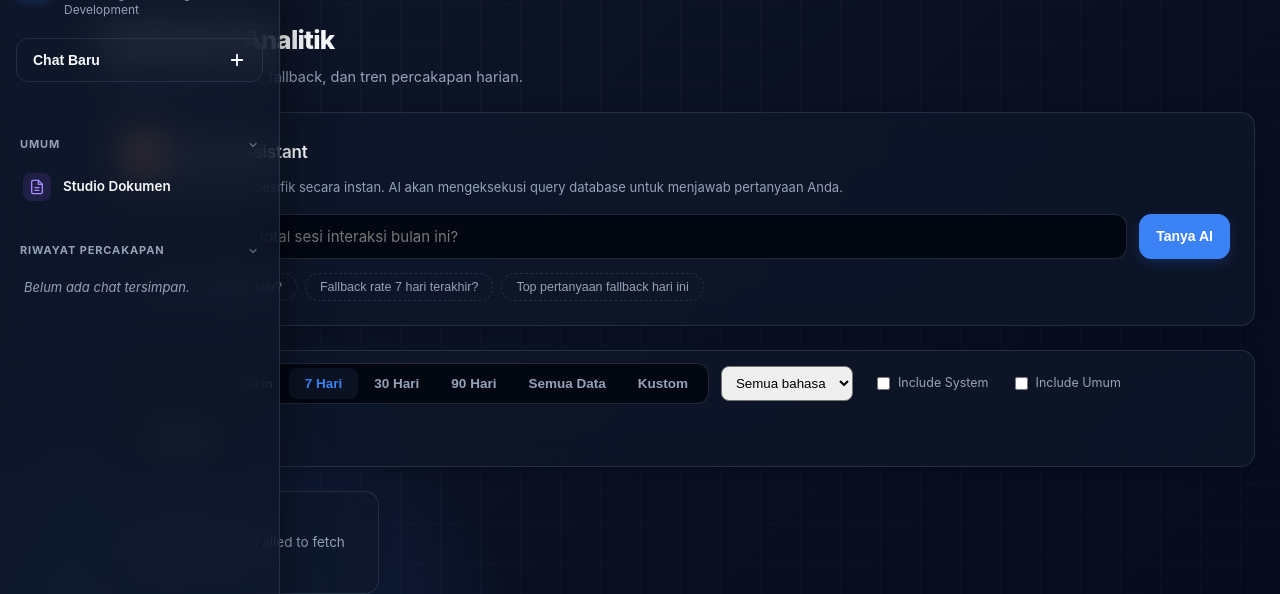
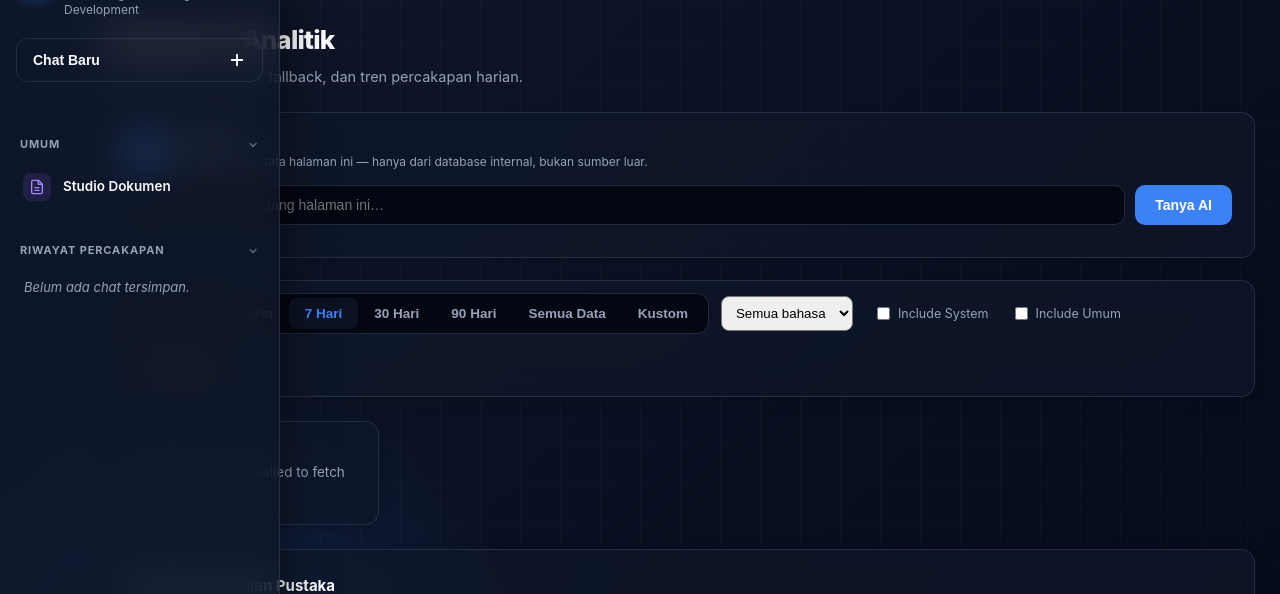
Before and after one commit to somesouls/camerad, a Python web app: template templates/dashboard.html in a window 1280 px wide. Shown: the part 76-670 px from the top of the page. Run offline with Jinja, Linux system fonts and the light colour scheme; the template is opened without the code that fills it, so the values that code supplies are empty.

Commit message:
Fase 0: ganti kartu Tanya AI inline Dashboard dengan include _ask_ai.html reusable
- Hapus markup kartu .ai inline + JS ask() lama (endpoint /api/ask-data) di dashboard.html.
- Ganti dengan {% include "_ask_ai.html" %} yang otomatis data-page="dashboard" (sudah masuk ASK_DATA_PAGES sehingga tetap menjalankan answer_data_question).
- CSS .ai lama dibiarkan (tak dipakai, tak berbahaya) agar diff minimal.
- Menghapus binding askBtn/askInput lama mencegah error null yang bisa mematikan load() KPI.

````diff
--- a/templates/dashboard.html
+++ b/templates/dashboard.html
@@ -236,23 +236,7 @@ a:hover { text-decoration: underline; }
     <p>Pantau performa intent, fallback, dan tren percakapan harian.</p>
   </div>
 
-  <div class="ai">
-    <div class="ai-header">
-      <div class="ic"><svg viewBox="0 0 24 24" fill="none" stroke="currentColor" stroke-width="2" stroke-linecap="round" stroke-linejoin="round"><path d="M21 15a2 2 0 0 1-2 2H7l-4 4V5a2 2 0 0 1 2-2h14a2 2 0 0 1 2 2z"/><path d="M12 2v4M9 12h.01M15 12h.01"/></svg></div>
-      <h2>AI Data Assistant</h2>
-    </div>
-    <div class="cap">Cari tahu informasi spesifik secara instan. AI akan mengeksekusi query database untuk menjawab pertanyaan Anda.</div>
-    <div class="row">
-      <input id="askInput" placeholder="Contoh: Berapa total sesi interaksi bulan ini?">
-      <button class="btn primary" id="askBtn">Tanya AI</button>
-    </div>
-    <div class="ex">
-      <button data-q="Apa 5 intent terbanyak minggu lalu?">Top 5 intent minggu lalu?</button>
-      <button data-q="Berapa persentase fallback rate 7 hari terakhir?">Fallback rate 7 hari terakhir?</button>
-      <button data-q="Tampilkan pertanyaan fallback terbanyak hari ini">Top pertanyaan fallback hari ini</button>
-    </div>
-    <div class="answer" id="answer"></div>
-  </div>
+  {% include "_ask_ai.html" %}
 
   <div class="toolbar">
     <div class="seg" id="seg">
@@ -467,36 +451,6 @@ async function searchIntent(){
 el('intentSearchBtn').onclick=searchIntent;
 el('intentQ').addEventListener('keydown',e=>{ if(e.key==='Enter') searchIntent(); });
 
-// Ask AI
-function mdLite(src){
-  let t=esc(src||'');
-  t=t.replace(/```(\w*)\n?([\s\S]*?)```/g,(m,l,c)=>'<pre>'+c+'</pre>');
-  t=t.replace(/\*\*([^*]+)\*\*/g,'<strong>$1</strong>').replace(/\n{2,}/g,'</p><p>').replace(/\n/g,'<br>');
-  return '<p>'+t+'</p>';
-}
-async function ask(){
-  const q=el('askInput').value.trim(); if(!q) return;
-  const box=el('answer'); box.classList.add('show');
-  box.innerHTML='<div class="state"><span class="spin"></span>AI sedang menganalisis database SQLite...</div>';
-  const btn=el('askBtn'); btn.disabled=true;
-  try{
-    const r=await (await fetch('/api/ask-data',{method:'POST',headers:{'Content-Type':'application/json'},body:JSON.stringify({question:q})})).json();
-    if(!r.ok){
-      box.innerHTML='<div class="body">\u26a0 '+esc(r.error||'Gagal memproses kueri.')+'</div>'+(r.sql?'<div class="sqlbox">Gagal mengeksekusi SQL: <code>'+esc(r.sql)+'</code></div>':'');
-    } else {
-      let tbl='';
-      if(r.columns&&r.rows&&r.rows.length){
-        tbl='<table><tr>'+r.columns.map(c=>'<th>'+esc(String(c))+'</th>').join('')+'</tr>'+r.rows.slice(0,15).map(row=>'<tr>'+row.map(v=>'<td>'+esc(String(v==null?'':v))+'</td>').join('')+'</tr>').join('')+'</table>';
-      }
-      box.innerHTML='<div class="body">'+mdLite(r.answer)+'</div>'+tbl+'<div class="sqlbox">Syntax Referensi SQLite: <code>'+esc(r.sql||'')+'</code></div>';
-    }
-  }catch(e){ box.innerHTML='<div class="body">\u26a0 '+esc(e.message)+'</div>'; }
-  btn.disabled=false;
-}
-el('askBtn').onclick=ask;
-el('askInput').addEventListener('keydown',e=>{ if(e.key==='Enter') ask(); });
-document.querySelectorAll('.ai .ex button').forEach(b=>b.onclick=()=>{ el('askInput').value=b.dataset.q; ask(); });
-
 load();
 </script>
 <script>
````
